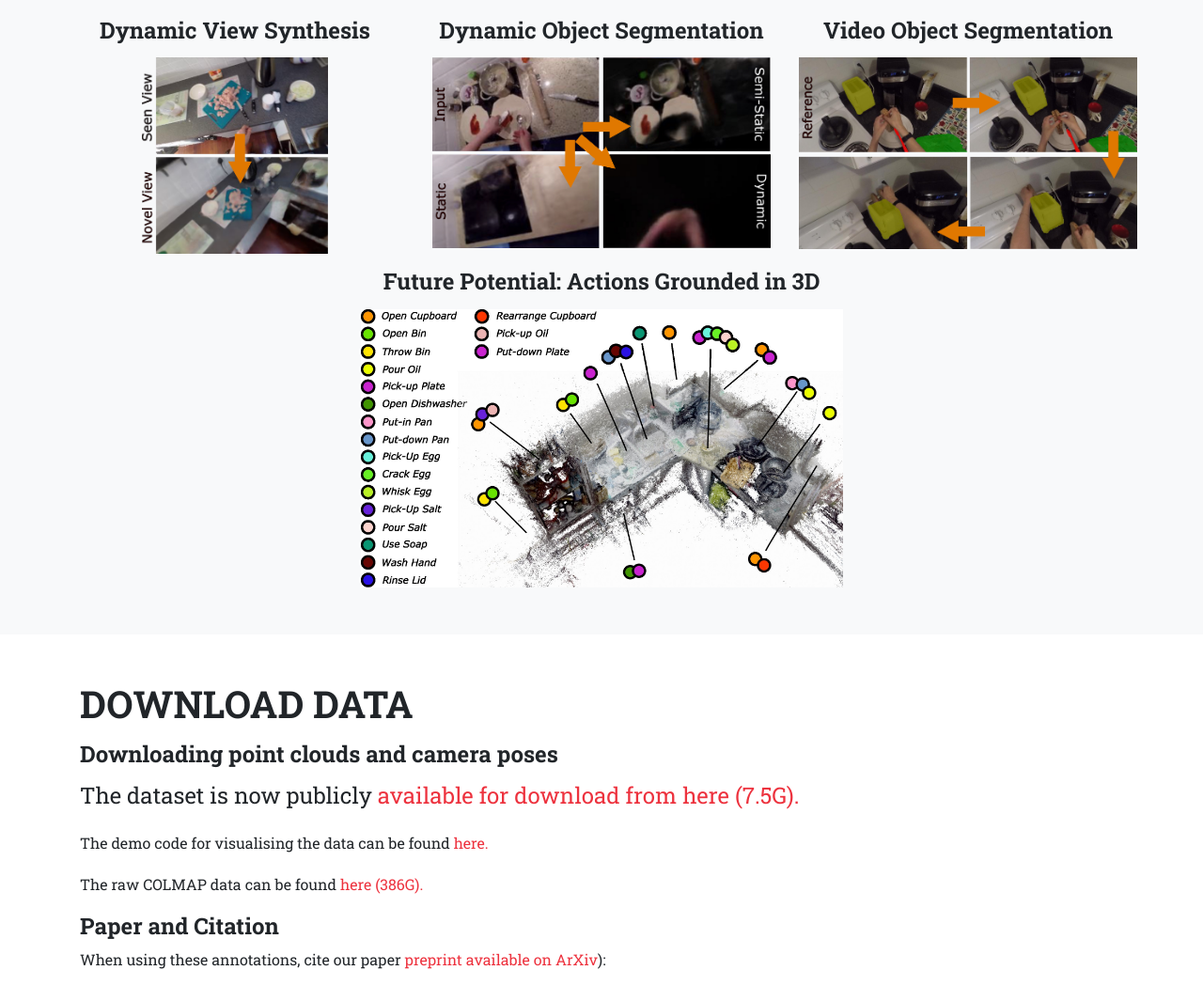
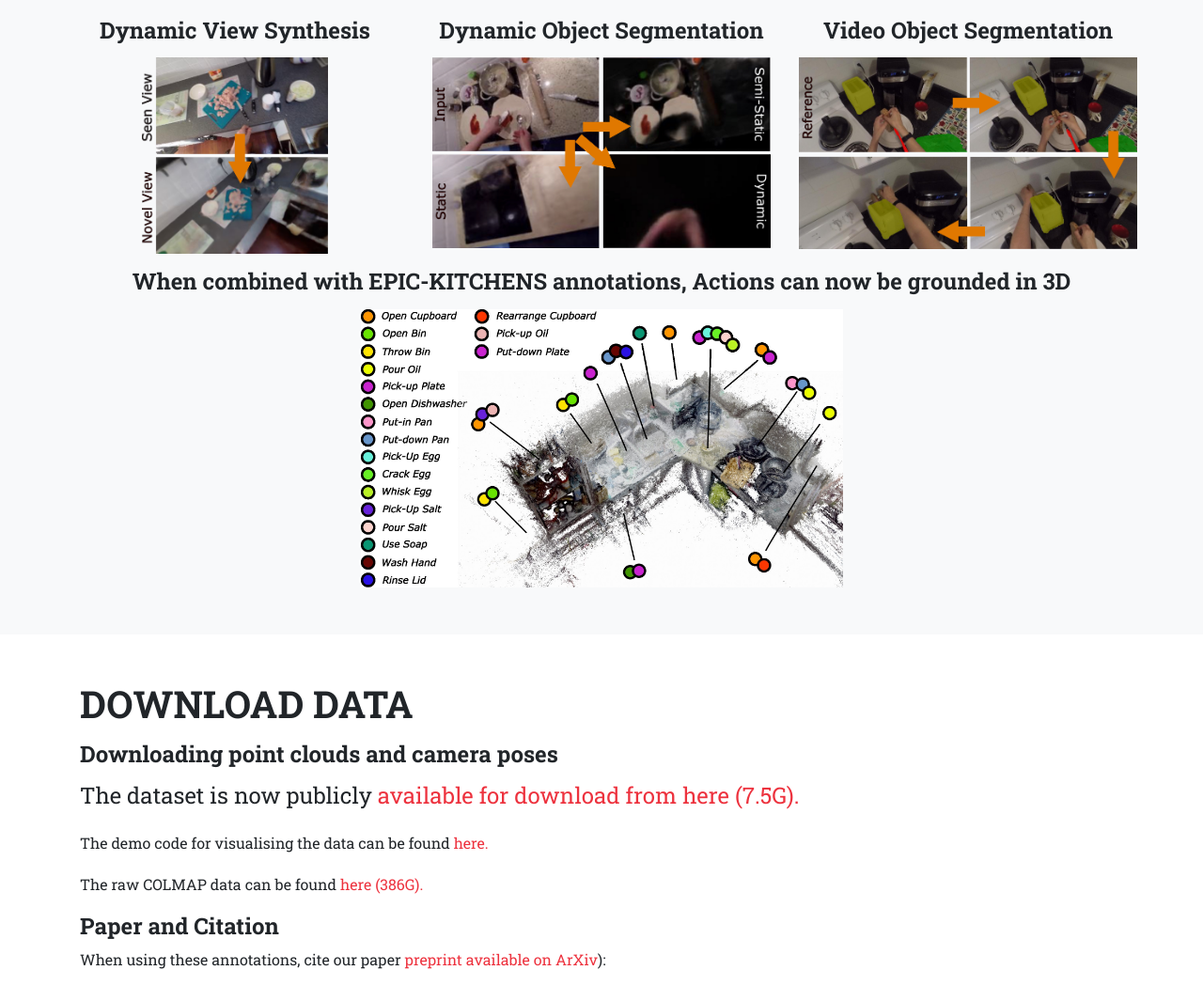
Before and after one commit to epic-kitchens/epic-fields, a plain HTML site: page index.html in a window 1280 px wide. Shown: the part 1775-2824 px from the top of the page at 94% size. Drawn offline with Linux system fonts and the light colour scheme; a web font is replaced by a local one.

Commit message:
sentence

```diff
--- a/index.html
+++ b/index.html
@@ -140,7 +140,7 @@ To further jump start the interest of the community in this area, we also define
 
       <div class="row">
         <div class="col" align="center">
-          <h4 class="service-heading">Future Potential: Actions Grounded in 3D</h4>
+          <h4 class="service-heading">When combined with EPIC-KITCHENS annotations, Actions can now be grounded in 3D</h4>
           <!-- <div> -->
             <!-- <img src="static/img/traj_P06_102.jpg" style="width:40%" /> -->
             <img src="static/img/actions_0.jpg" style="width:45%" />
```
